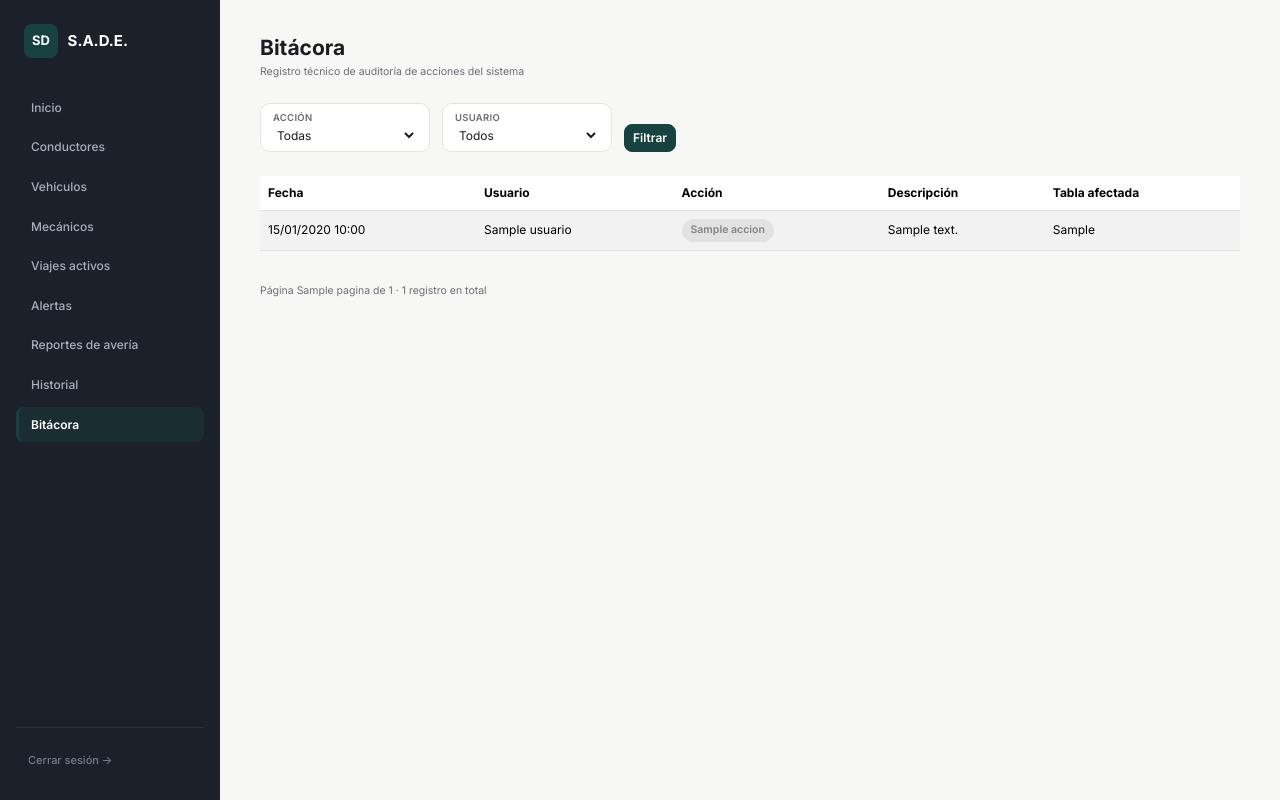
After one commit to mqvmxm/sade_01, a Python web app: template app/templates/admin/bitacora/lista.html in a window 1280 px wide. The commit adds this page. Run offline with Jinja, Linux system fonts and the light colour scheme; the template is opened without the code that fills it: most values are stand-ins (such as "Sample title", 1, 10 or a date in 2020).

Commit message:
feat: agregar vista de Bitacora (registro de auditoria) en admin
Bitacora se escribia desde 8 puntos distintos del codigo (altas de
cuenta, cambios de estado, reportes de averia, envios de notificacion,
reseteos de contrasena...) pero no existia ninguna pantalla para
verla. Agrega GET /admin/bitacora con tabla (fecha, usuario, accion,
descripcion, tabla afectada) mas reciente primero, filtros por accion
y por usuario, y paginacion reutilizando el mismo estilo de botones
cuadrados de Historial.

Bitacora sigue siendo distinta de Historial a proposito: Historial es
la vista operativa de eventos de viaje: Bitacora es el registro
tecnico de auditoria de acciones de usuarios.

```diff
--- a/app/templates/admin/_layout.html
+++ b/app/templates/admin/_layout.html
@@ -58,6 +58,12 @@
             >
                 Historial
             </a>
+            <a
+                class="admin-nav-link {{ 'active' if self.active_page() == 'bitacora' }}"
+                href="{{ url_for('admin.bitacora_lista') }}"
+            >
+                Bitácora
+            </a>
         </nav>
 
         <div class="admin-sidebar-footer">
--- /dev/null
+++ b/app/templates/admin/bitacora/lista.html
@@ -0,0 +1,201 @@
+{% extends 'admin/_layout.html' %}
+
+{% block title %}Bitácora — S.A.D.E.{% endblock %}
+
+{% block active_page %}bitacora{% endblock %}
+
+{% block extra_head %}
+<style>
+    .historial-filtros {
+        display: flex;
+        flex-wrap: wrap;
+        align-items: flex-end;
+        gap: 0.75rem;
+        margin-bottom: 1.5rem;
+    }
+
+    .filtro-chip {
+        display: flex;
+        flex-direction: column;
+        gap: 0.15rem;
+        background-color: var(--color-card-bg);
+        border: 1px solid var(--color-card-border);
+        border-radius: 10px;
+        padding: 0.4rem 0.75rem;
+    }
+
+    .filtro-chip-label {
+        font-size: 9.5px;
+        font-weight: 600;
+        color: var(--color-text-secondary);
+        text-transform: uppercase;
+        letter-spacing: 0.03em;
+    }
+
+    .filtro-chip-input {
+        border: none;
+        background: transparent;
+        padding: 0;
+        font-size: 12px;
+        color: var(--color-text);
+        min-width: 9rem;
+    }
+
+    .filtro-chip-input:focus {
+        outline: none;
+        box-shadow: none;
+    }
+
+    .pagina-nav {
+        display: flex;
+        align-items: center;
+        gap: 0.35rem;
+    }
+
+    .pagina-btn {
+        display: inline-flex;
+        align-items: center;
+        justify-content: center;
+        width: 28px;
+        height: 28px;
+        border-radius: 6px;
+        border: 1px solid var(--color-card-border);
+        background-color: var(--color-card-bg);
+        color: var(--color-text);
+        font-size: 11.5px;
+        font-weight: 600;
+        text-decoration: none;
+    }
+
+    a.pagina-btn:hover {
+        border-color: var(--color-brand);
+        color: var(--color-brand);
+    }
+
+    .pagina-btn.active {
+        background-color: var(--color-brand);
+        border-color: var(--color-brand);
+        color: #fff;
+    }
+
+    .pagina-ellipsis {
+        color: var(--color-text-secondary);
+        font-size: 11.5px;
+        padding: 0 0.15rem;
+    }
+</style>
+{% endblock %}
+
+{% block admin_content %}
+<div class="mb-4">
+    <p class="page-title mb-0">Bitácora</p>
+    <p class="text-help mb-0">Registro técnico de auditoría de acciones del sistema</p>
+</div>
+
+<form method="GET" action="{{ url_for('admin.bitacora_lista') }}" class="historial-filtros">
+    <div class="filtro-chip">
+        <label for="filtro-accion" class="filtro-chip-label">Acción</label>
+        <select class="filtro-chip-input" id="filtro-accion" name="accion">
+            <option value="">Todas</option>
+            {% for accion in acciones_disponibles %}
+                <option value="{{ accion }}" {{ 'selected' if filtros_actuales.get('accion') == accion }}>
+                    {{ accion }}
+                </option>
+            {% endfor %}
+        </select>
+    </div>
+
+    <div class="filtro-chip">
+        <label for="filtro-usuario" class="filtro-chip-label">Usuario</label>
+        <select class="filtro-chip-input" id="filtro-usuario" name="usuario">
+            <option value="">Todos</option>
+            {% for usuario in usuarios %}
+                <option
+                    value="{{ usuario.id_usuario }}"
+                    {{ 'selected' if filtros_actuales.get('usuario') == usuario.id_usuario|string }}
+                >
+                    {{ usuario.nombre }}
+                </option>
+            {% endfor %}
+        </select>
+    </div>
+
+    <button type="submit" class="btn btn-primary btn-sm">Filtrar</button>
+</form>
+
+{% if registros %}
+<div class="table-responsive">
+    <table class="table table-striped align-middle">
+        <thead>
+            <tr>
+                <th>Fecha</th>
+                <th>Usuario</th>
+                <th>Acción</th>
+                <th>Descripción</th>
+                <th>Tabla afectada</th>
+            </tr>
+        </thead>
+        <tbody>
+            {% for registro in registros %}
+            <tr>
+                <td>{{ registro.fecha.strftime('%d/%m/%Y %H:%M') }}</td>
+                <td>{{ registro.usuario.nombre if registro.usuario else '—' }}</td>
+                <td><span class="badge-status neutral">{{ registro.accion }}</span></td>
+                <td>{{ registro.descripcion }}</td>
+                <td>{{ registro.tabla_afectada }}</td>
+            </tr>
+            {% endfor %}
+        </tbody>
+    </table>
+</div>
+
+<div class="d-flex justify-content-between align-items-center mt-3">
+    <p class="text-help mb-0">
+        Página {{ pagina }} de {{ total_paginas }} · {{ total_registros }} registro{{ 's' if total_registros != 1 }} en total
+    </p>
+
+    {% if total_paginas > 1 %}
+    <div class="pagina-nav">
+        {% if pagina > 1 %}
+            <a
+                href="{{ url_for('admin.bitacora_lista', pagina=pagina - 1, **filtros_actuales) }}"
+                class="pagina-btn"
+                aria-label="Página anterior"
+            >‹</a>
+        {% endif %}
+
+        {% set ventana = 2 %}
+        {% set paginas_mostradas = [] %}
+        {% for num in range(1, total_paginas + 1) %}
+            {% if num == 1 or num == total_paginas or (num >= pagina - ventana and num <= pagina + ventana) %}
+                {% set _ = paginas_mostradas.append(num) %}
+            {% endif %}
+        {% endfor %}
+
+        {% set anterior = namespace(num=0) %}
+        {% for num in paginas_mostradas %}
+            {% if anterior.num and num - anterior.num > 1 %}
+                <span class="pagina-ellipsis">…</span>
+            {% endif %}
+            {% if num == pagina %}
+                <span class="pagina-btn active">{{ num }}</span>
+            {% else %}
+                <a href="{{ url_for('admin.bitacora_lista', pagina=num, **filtros_actuales) }}" class="pagina-btn">{{ num }}</a>
+            {% endif %}
+            {% set anterior.num = num %}
+        {% endfor %}
+
+        {% if pagina < total_paginas %}
+            <a
+                href="{{ url_for('admin.bitacora_lista', pagina=pagina + 1, **filtros_actuales) }}"
+                class="pagina-btn"
+                aria-label="Página siguiente"
+            >›</a>
+        {% endif %}
+    </div>
+    {% endif %}
+</div>
+{% else %}
+<p class="text-muted">No hay registros que coincidan con los filtros seleccionados.</p>
+{% endif %}
+{% endblock %}
```
Also changed, not shown: app/controllers/admin.py (+64 -0 lines).
